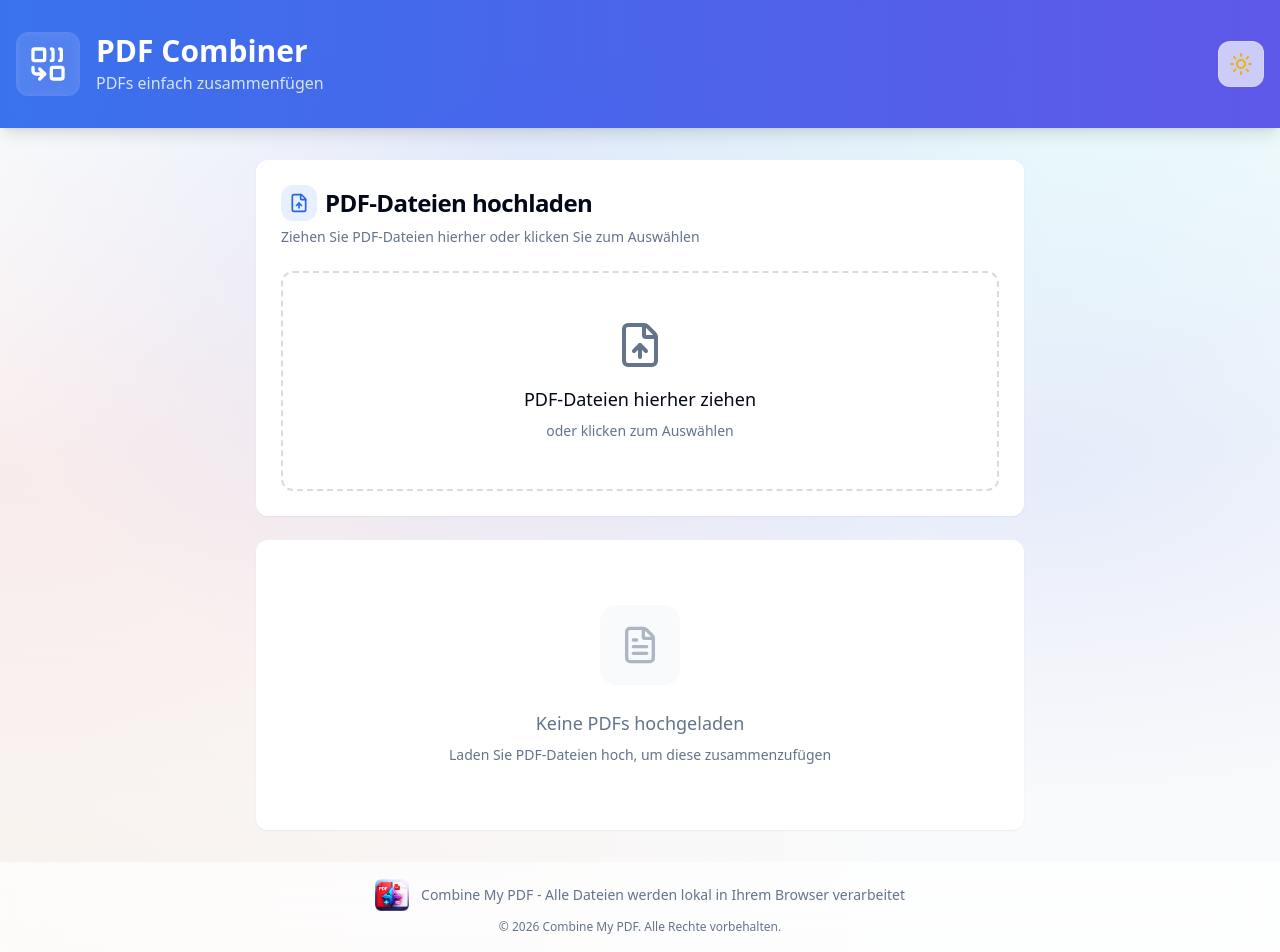
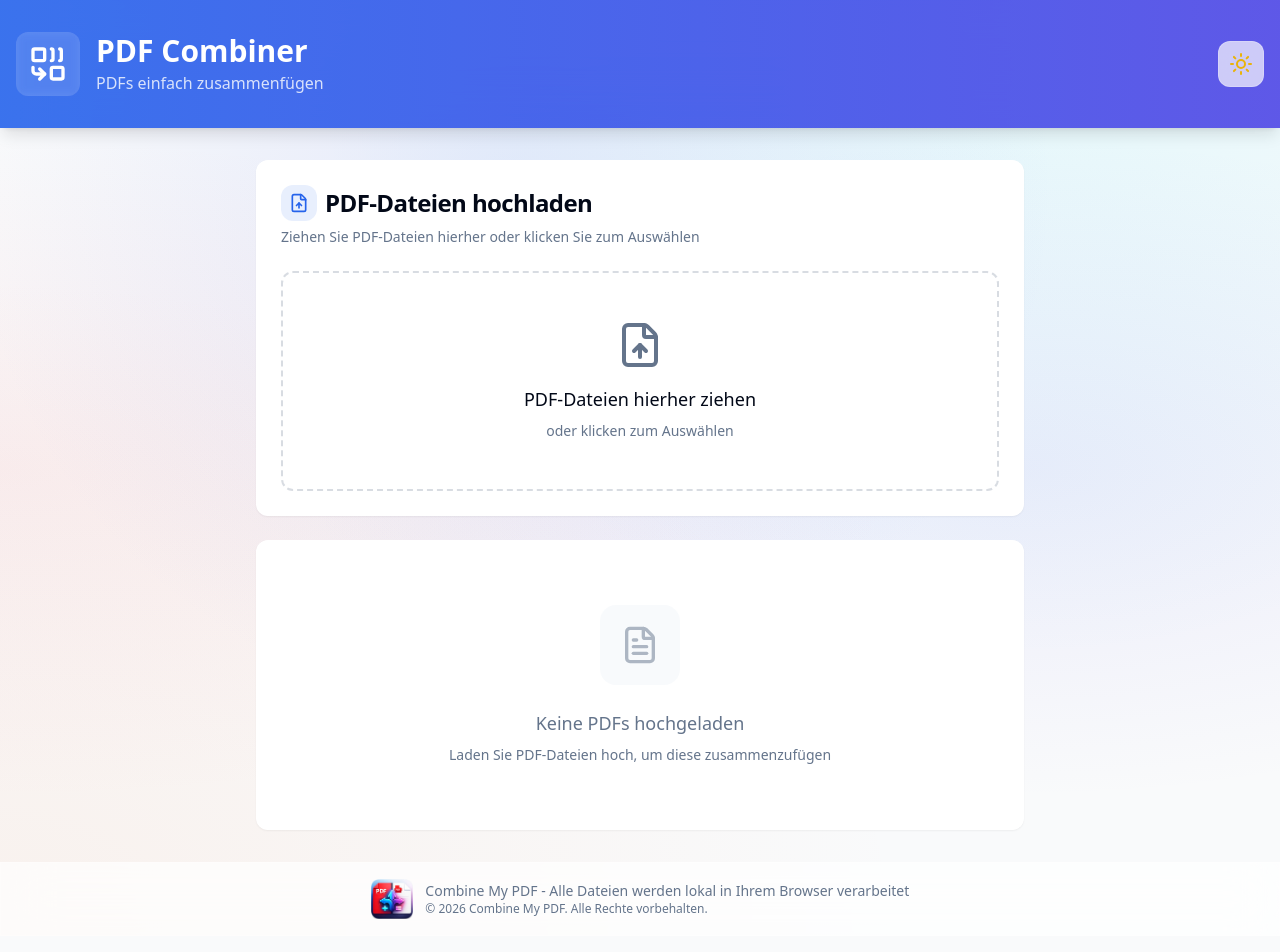
Before and after one commit to PascalHelfenberger/PDF-Combiner, a React (Vite) app: page / in a window 1280 px wide. Built offline with nearby package versions, Linux system fonts and the light colour scheme.

Commit message:
logo settings

```diff
--- a/src/App.tsx
+++ b/src/App.tsx
@@ -1,4 +1,5 @@
 import { useState, useCallback, useRef, useEffect } from 'react'
+import logoImage from './assets/images/combinemypdf.png'
 import { PDFDocument } from 'pdf-lib'
 import * as pdfjsLib from 'pdfjs-dist'
 import {
@@ -704,15 +705,15 @@ function App() {
       <footer className="glass py-4 shrink-0 mt-auto">
         <div className="container px-4">
           <div className="flex items-center justify-center gap-3">
-            <img src="src/assets/images/combinemypdf.png" alt="Combine My PDF Logo" className="h-8 w-auto" />
+            <img src={logoImage} alt="Combine My PDF Logo" className="h-10 w-auto" />
+            <div className="flex flex-col">
               <p className="text-sm text-muted-foreground">
                 Combine My PDF - Alle Dateien werden lokal in Ihrem Browser verarbeitet
               </p>
-          </div>
-          <div className="text-center mt-2">
               <p className="text-xs text-muted-foreground">
                 &copy; {new Date().getFullYear()} Combine My PDF. Alle Rechte vorbehalten.
               </p>
+            </div>
           </div>
         </div>
       </footer>
```
Lines whose indentation alone changed are shown as unchanged.
